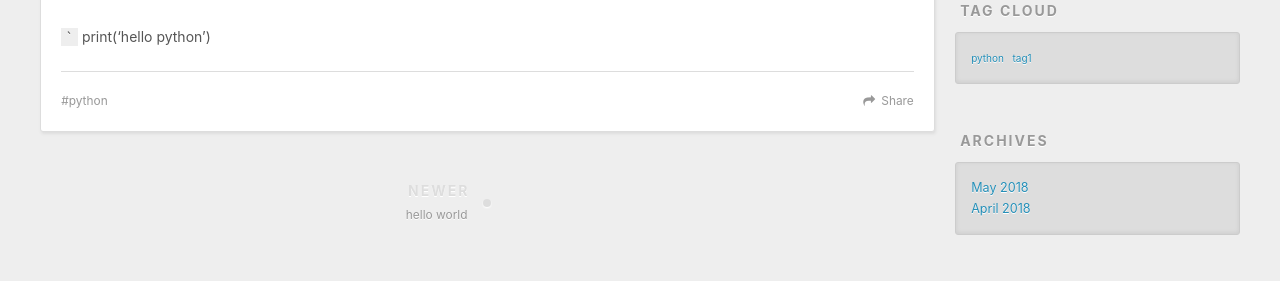
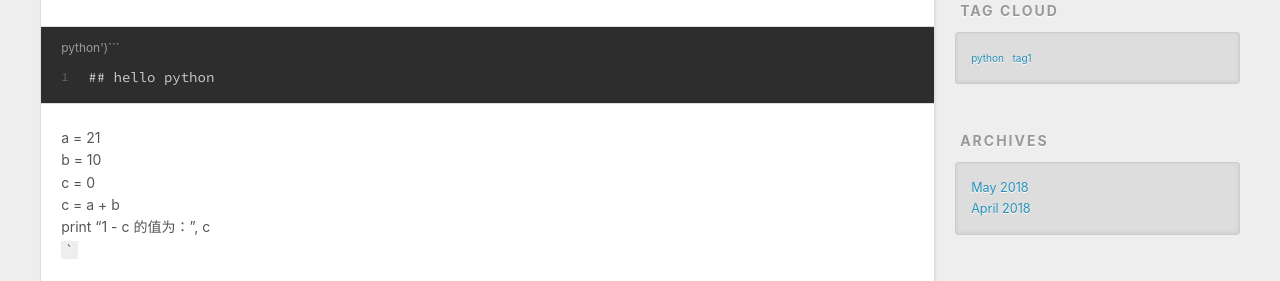
Before and after one commit to songnet/songnet.github.io, a plain HTML site: page 2018/04/15/hello-python/index.html in a window 1280 px wide. Shown: the part 497-778 px from the top of the page. Drawn offline with nearby package versions, Linux system fonts and the light colour scheme.

Commit message:
Site updated: 2018-07-01 00:42:09

````diff
--- a/2018/04/15/hello-python/index.html
+++ b/2018/04/15/hello-python/index.html
@@ -7,18 +7,18 @@
 
   <title>hello python | songnet</title>
   <meta name="viewport" content="width=device-width, initial-scale=1, maximum-scale=1">
-  <meta name="description" content="hello python` print(‘hello python’)">
+  <meta name="description" content="hello pythonpython&apos;)```1## hello python a = 21b = 10c = 0c = a + bprint “1 - c 的值为：”, c`">
 <meta name="keywords" content="python">
 <meta property="og:type" content="article">
 <meta property="og:title" content="hello python">
 <meta property="og:url" content="https://songnet.github.io/2018/04/15/hello-python/index.html">
 <meta property="og:site_name" content="songnet">
-<meta property="og:description" content="hello python` print(‘hello python’)">
+<meta property="og:description" content="hello pythonpython&apos;)```1## hello python a = 21b = 10c = 0c = a + bprint “1 - c 的值为：”, c`">
 <meta property="og:locale" content="zh-Hans">
-<meta property="og:updated_time" content="2018-06-30T16:34:21.601Z">
+<meta property="og:updated_time" content="2018-06-30T16:42:02.205Z">
 <meta name="twitter:card" content="summary">
 <meta name="twitter:title" content="hello python">
-<meta name="twitter:description" content="hello python` print(‘hello python’)">
+<meta name="twitter:description" content="hello pythonpython&apos;)```1## hello python a = 21b = 10c = 0c = a + bprint “1 - c 的值为：”, c`">
 
     <link rel="alternate" href="/atom.xml" title="songnet" type="application/atom+xml">
 
@@ -87,7 +87,8 @@
 
     <div class="article-entry" itemprop="articleBody">
 
-        <h1 id="hello-python"><a href="#hello-python" class="headerlink" title="hello python"></a>hello python</h1><p><code>`</code> print(‘hello python’)</p>
+        <h1 id="hello-python"><a href="#hello-python" class="headerlink" title="hello python"></a>hello python</h1><figure class="highlight plain"><figcaption><span>python')```</span></figcaption><table><tr><td class="gutter"><pre><span class="line">1</span><br></pre></td><td class="code"><pre><span class="line">## hello python</span><br></pre></td></tr></table></figure>
+<p>a = 21<br>b = 10<br>c = 0<br>c = a + b<br>print “1 - c 的值为：”, c<br><code>`</code></p>
 
 
     </div>
````
Also changed, not shown: index.html (+2 -1 lines).
